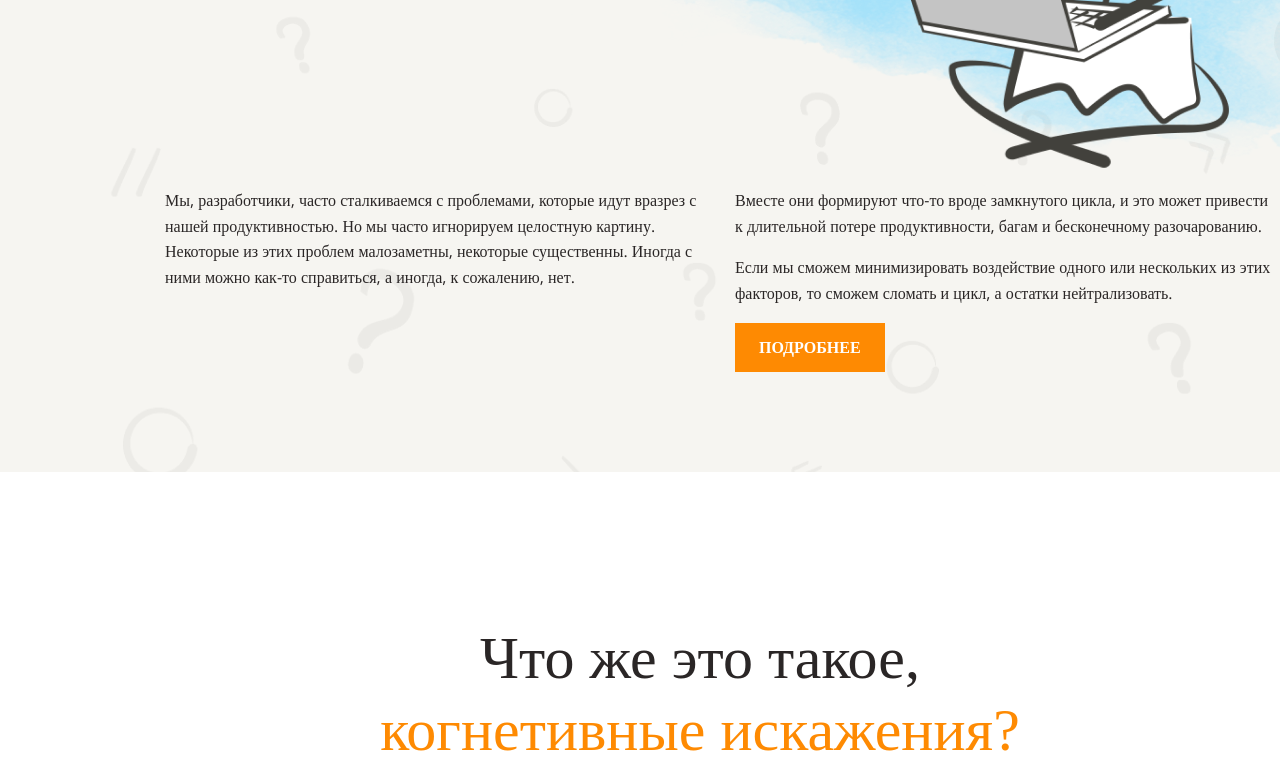
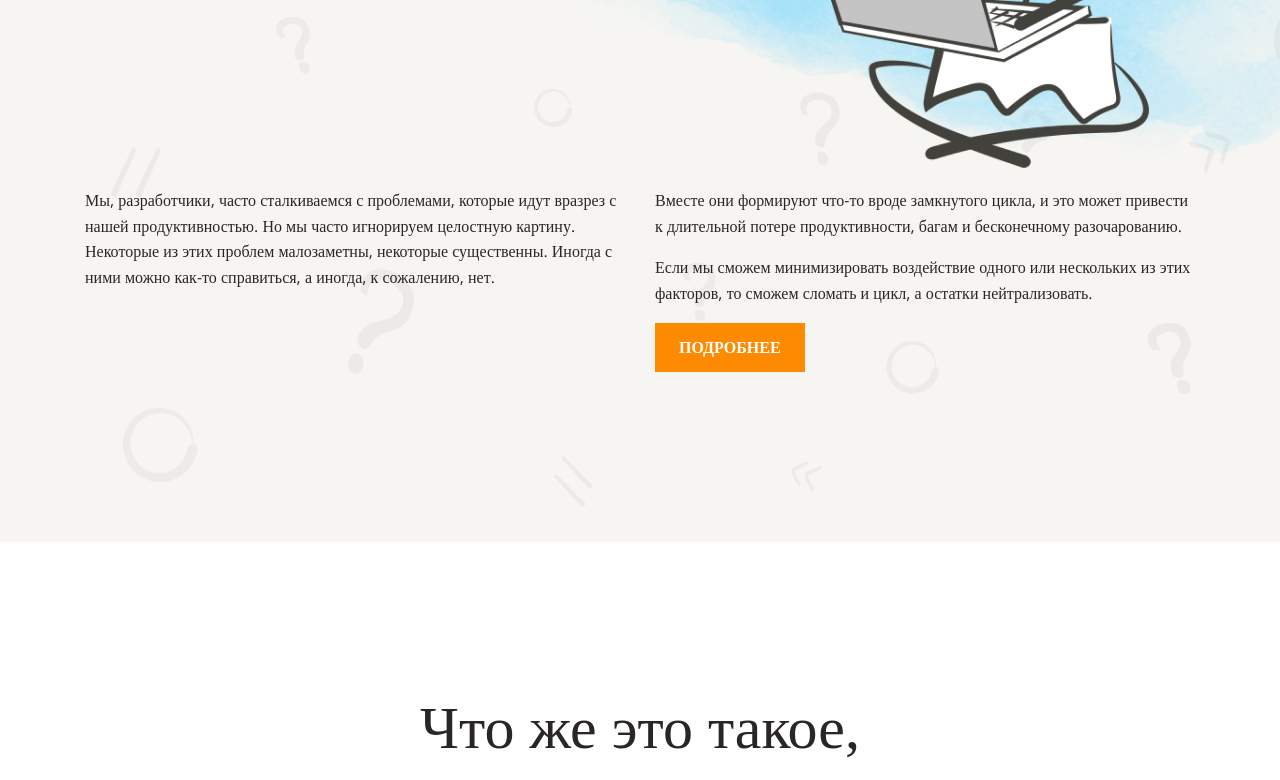
Before and after one commit to Ll1235/layout-designer-project-58, a website: page src/index.html in a window 1280 px wide. Shown: the part 372-1152 px from the top of the page. Drawn offline with nearby package versions, Linux system fonts and the light colour scheme; a web font is replaced by a local one.

Commit message:
correct all blocks

```diff
--- a/src/styles/style.css
+++ b/src/styles/style.css
@@ -67,7 +67,7 @@ h3 {
 header {
   position: relative;
   background: rgba(245, 244, 240, 0.9);
-  width: 1440px;
+  height: 914px;
   margin: 0 auto;
   overflow-x: hidden;
 }
@@ -99,6 +99,7 @@ header::before {
 header h1 {
   margin: 0;
 }
+
 
 .header-images {
   position: absolute;
@@ -134,7 +135,6 @@ header h1 {
 }
 
 main {
-  width: 1400px;
   margin: 0 auto;
   overflow-x: hidden;
 }
```
Also changed, not shown: src/index.html (+1 -0 lines).
